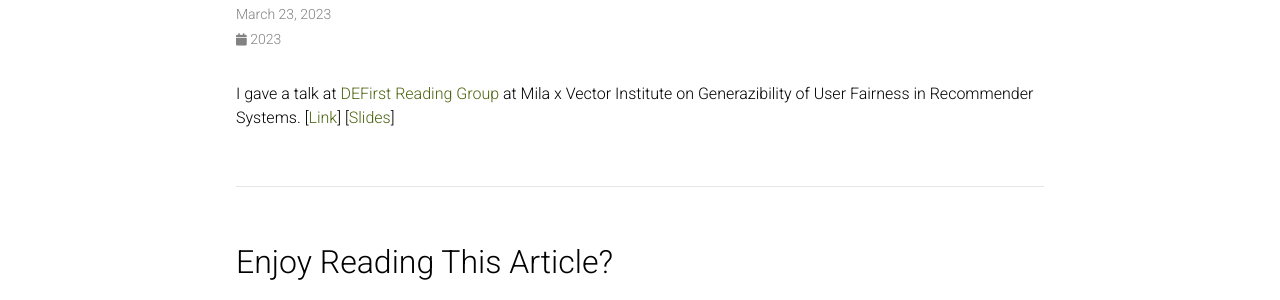
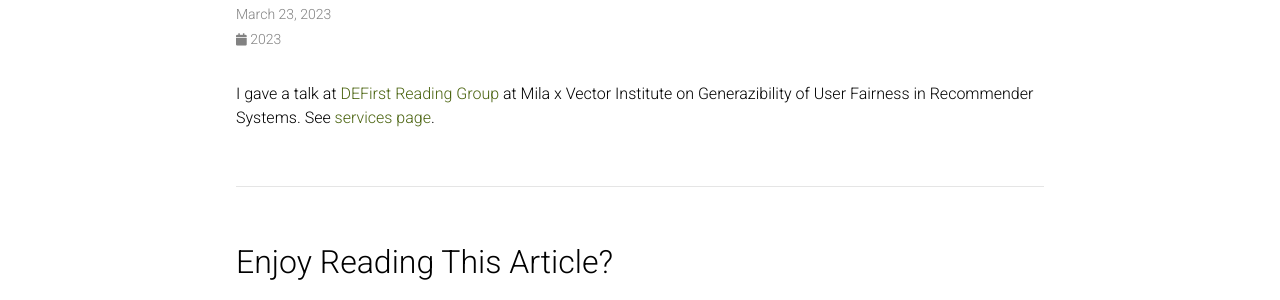
Before and after one commit to rahmanidashti/rahmanidashti.github.io, a Jekyll site: the page built from _news/23_03_Talk_DEFirst.md, in a window 1280 px wide. Shown: the part 157-457 px from the top of the page. Built offline with Jekyll 4.4.1, drawn with Linux system fonts in a browser that asks for light colours; comment, search, counter and statistics services are not loaded; a style sheet for code colours, icons or effects is not loaded.

Commit message:
Update 23_03_Talk_DEFirst.md

```diff
--- a/_news/23_03_Talk_DEFirst.md
+++ b/_news/23_03_Talk_DEFirst.md
@@ -4,4 +4,4 @@ date: 2023-03-23 07:59:00-0400
 inline: true
 ---
 
-I gave a talk at <a href="https://noon-cobbler-caa.notion.site/DEFirst-Reading-Group-23c288b0cdc540aea53bf7960754ba21">DEFirst Reading Group</a> at Mila x Vector Institute on Generazibility of User Fairness in Recommender Systems. [<a href="https://www.youtube.com/watch?v=k4u5rih4zVM">Link</a>] [<a href="https://www.slideshare.net/SaeedRahmani9/generalizibilityfairness-defirst-reading-group">Slides</a>]
+I gave a talk at <a href="https://noon-cobbler-caa.notion.site/DEFirst-Reading-Group-23c288b0cdc540aea53bf7960754ba21">DEFirst Reading Group</a> at Mila x Vector Institute on Generazibility of User Fairness in Recommender Systems. See <a href="/services/">services page</a>.
```
